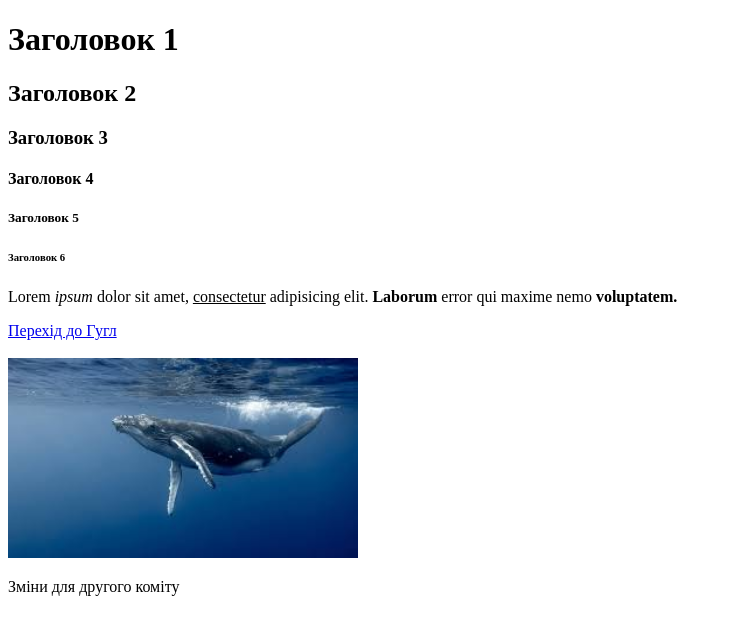
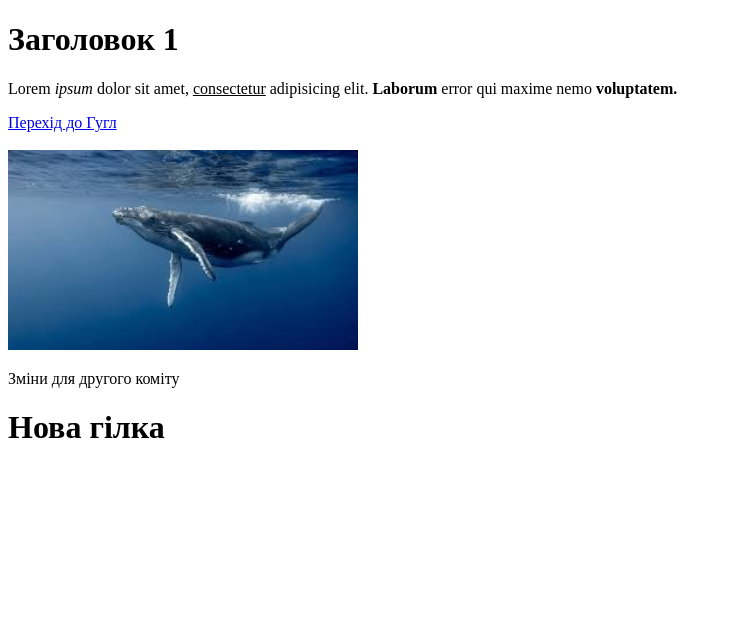
Before and after one commit to OksanaM1/New-Folder24-04, a plain HTML site: page index.html in a window 1280 px wide. Shown: the whole page, without its empty margins (0-732 px from the left). Drawn offline with Linux system fonts and the light colour scheme.

Commit message:
first commit in new branch

```diff
--- a/index.html
+++ b/index.html
@@ -6,11 +6,7 @@
   </head>
   <body>
     <h1>Заголовок 1</h1>
-    <h2>Заголовок 2</h2>
-    <h3>Заголовок 3</h3>
-    <h4>Заголовок 4</h4>
-    <h5>Заголовок 5</h5>
-    <h6>Заголовок 6</h6>
+
     <p>
       Lorem <em>ipsum</em> dolor sit amet, <u>consectetur</u> adipisicing elit.
       <b>Laborum</b> error qui maxime nemo <strong>voluptatem.</strong>
@@ -20,5 +16,6 @@
     <br />
     <img src="./images/image1.jpeg.jpg" width="350" height="200" />
     <p>Зміни для другого коміту</p>
+    <h1>Нова гілка</h1>
   </body>
 </html>
```
